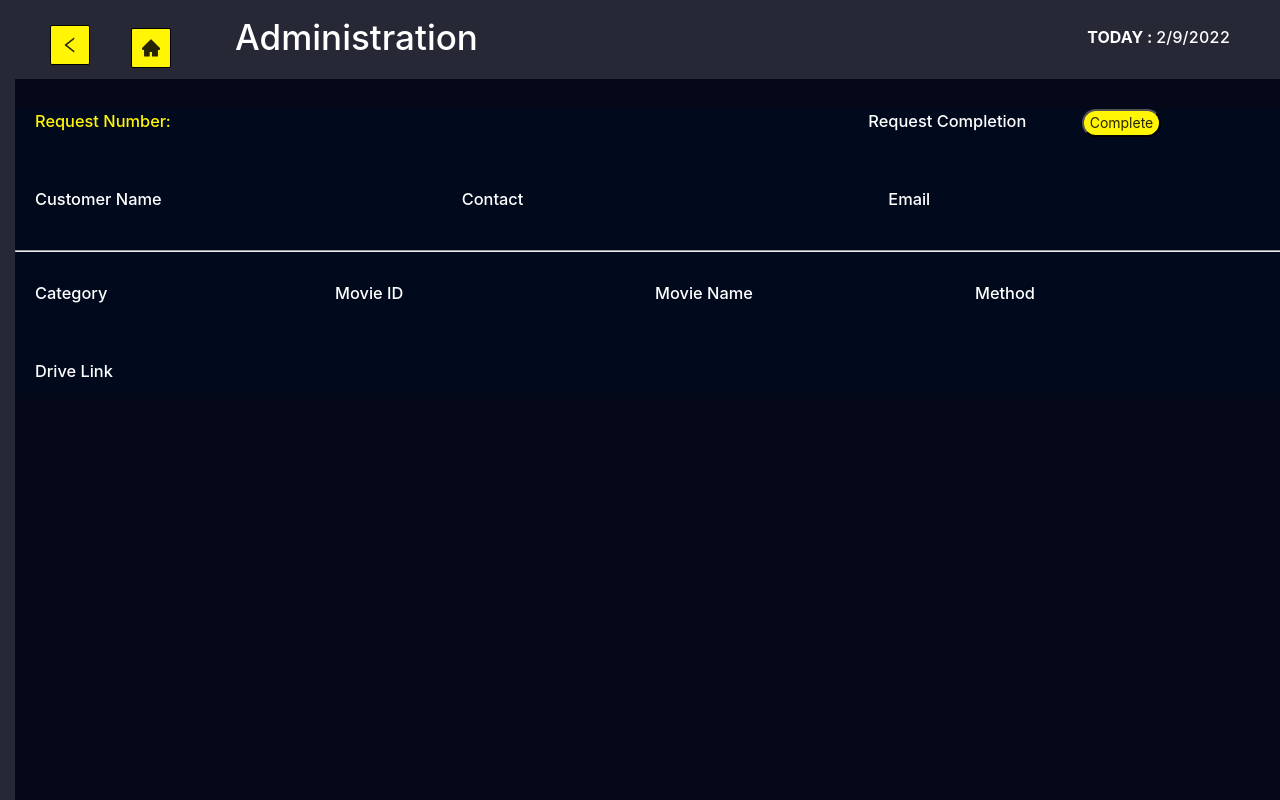
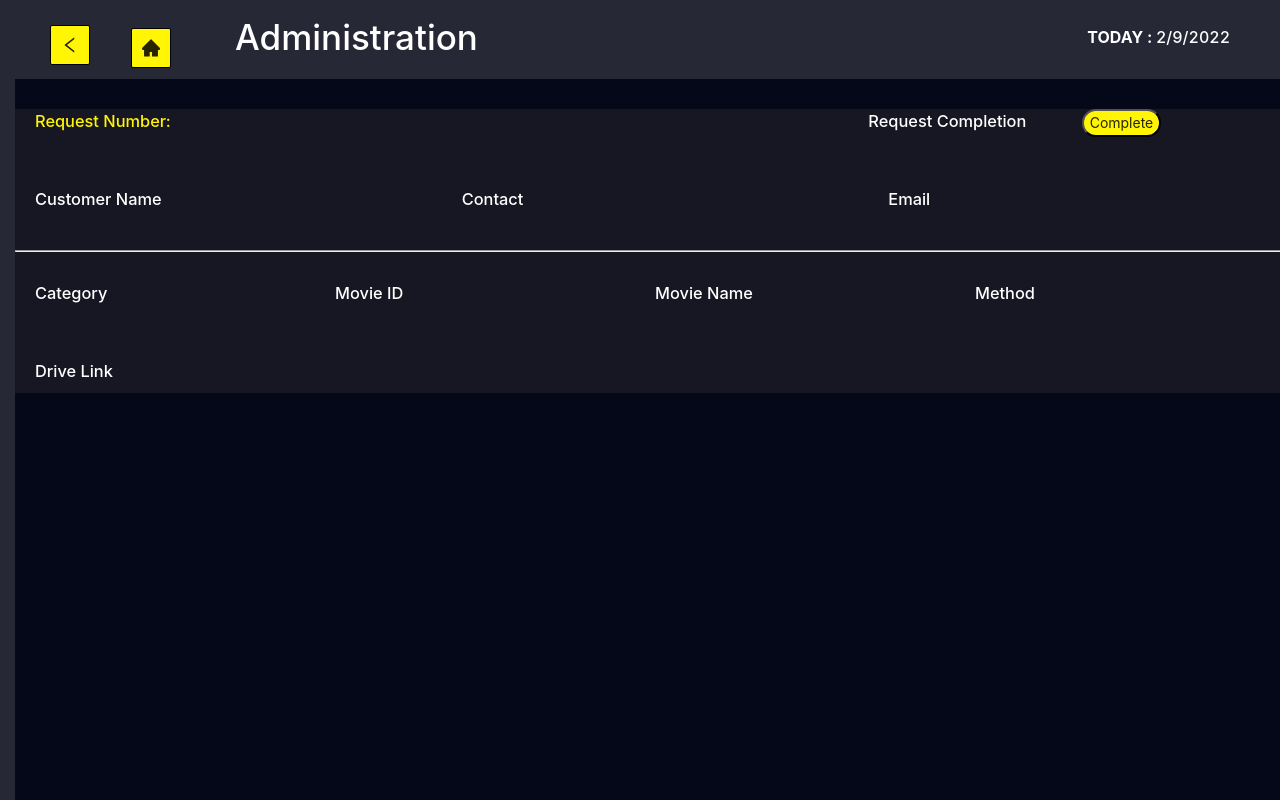
Before and after one commit to Movie-Mania-FastTrack/movie-mania, a React (Create React App) app: page /admin_home_page in a window 1280 px wide. Built offline with nearby package versions, Linux system fonts and the light colour scheme.

Commit message:
movie request style - M

```diff
--- a/src/screens/Admin_Home_Page/MovieRequest.jsx
+++ b/src/screens/Admin_Home_Page/MovieRequest.jsx
@@ -6,7 +6,7 @@ function MovieRequest(requestID)
 {
     return(
         <>
-        <div style={{height:'auto', width:'100%', position:'absolute', backgroundColor:'#01091D', marginTop:'30px'}}>
+        <div style={{height:'auto', width:'100%', position:'absolute', backgroundColor:'#171723', marginTop:'30px'}}>
 
 
 
```
